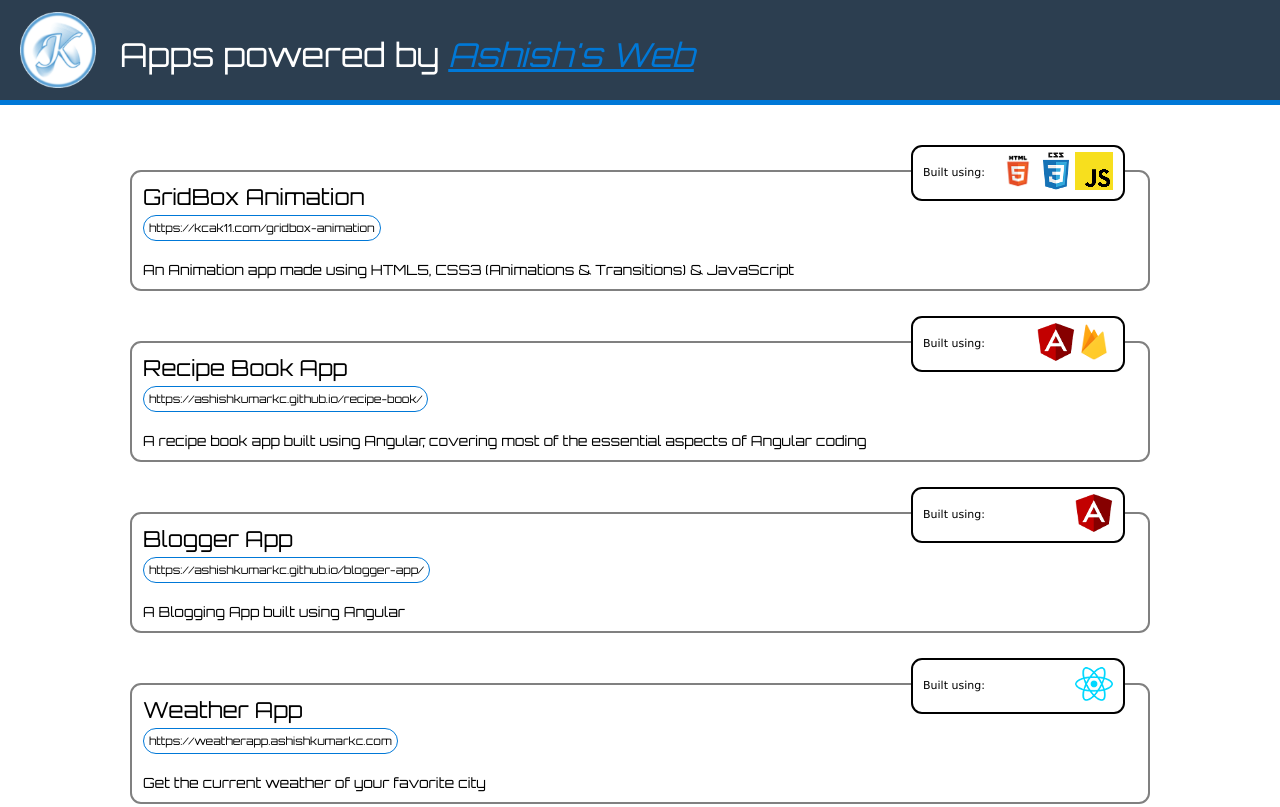
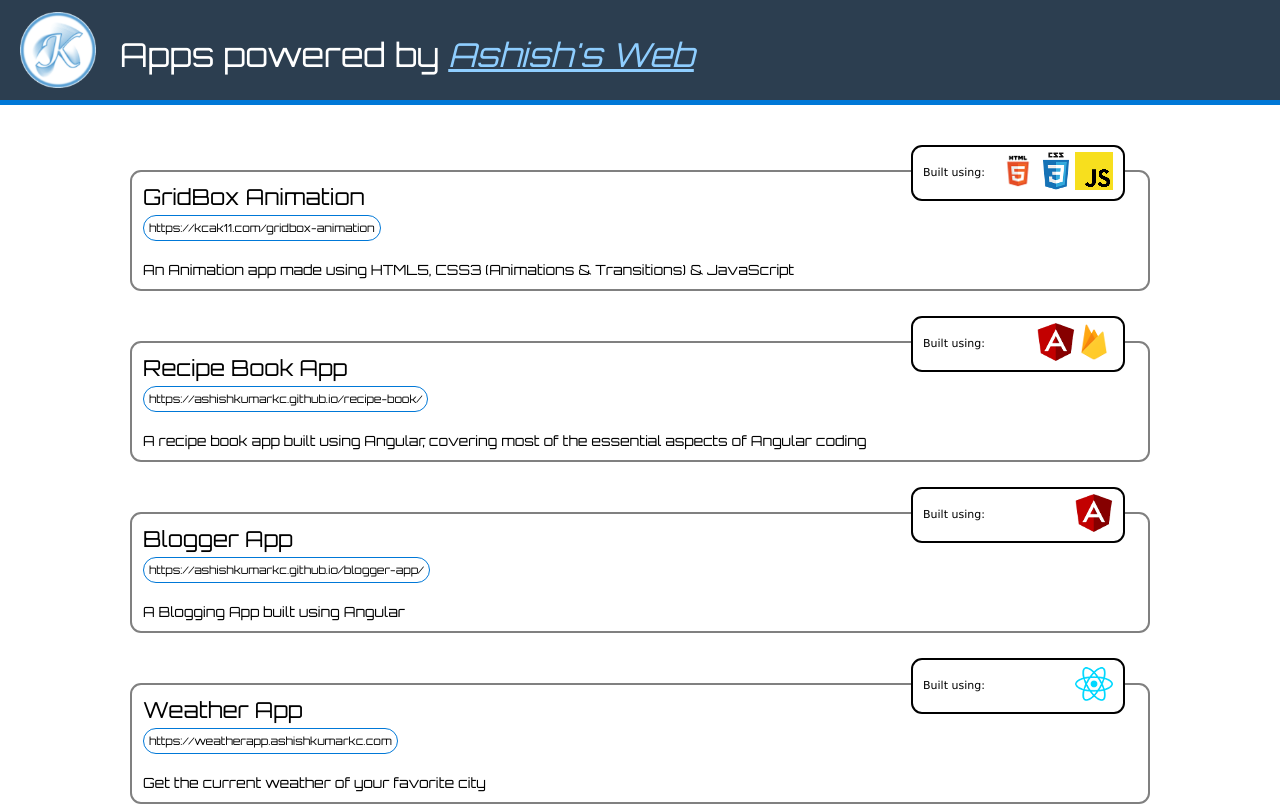
Before and after one commit to kcak11/kcak-apps, a plain HTML site: page index.html in a window 1280 px wide. Shown: the top 807 px of the page. Drawn offline with Linux system fonts and the light colour scheme.

Commit message:
Update index.html

```diff
--- a/index.html
+++ b/index.html
@@ -12,7 +12,7 @@
 }
 
 a {
-	color: rgb(0, 120, 215);
+	color: #8fceff;
 }
 
 .italics {
```
